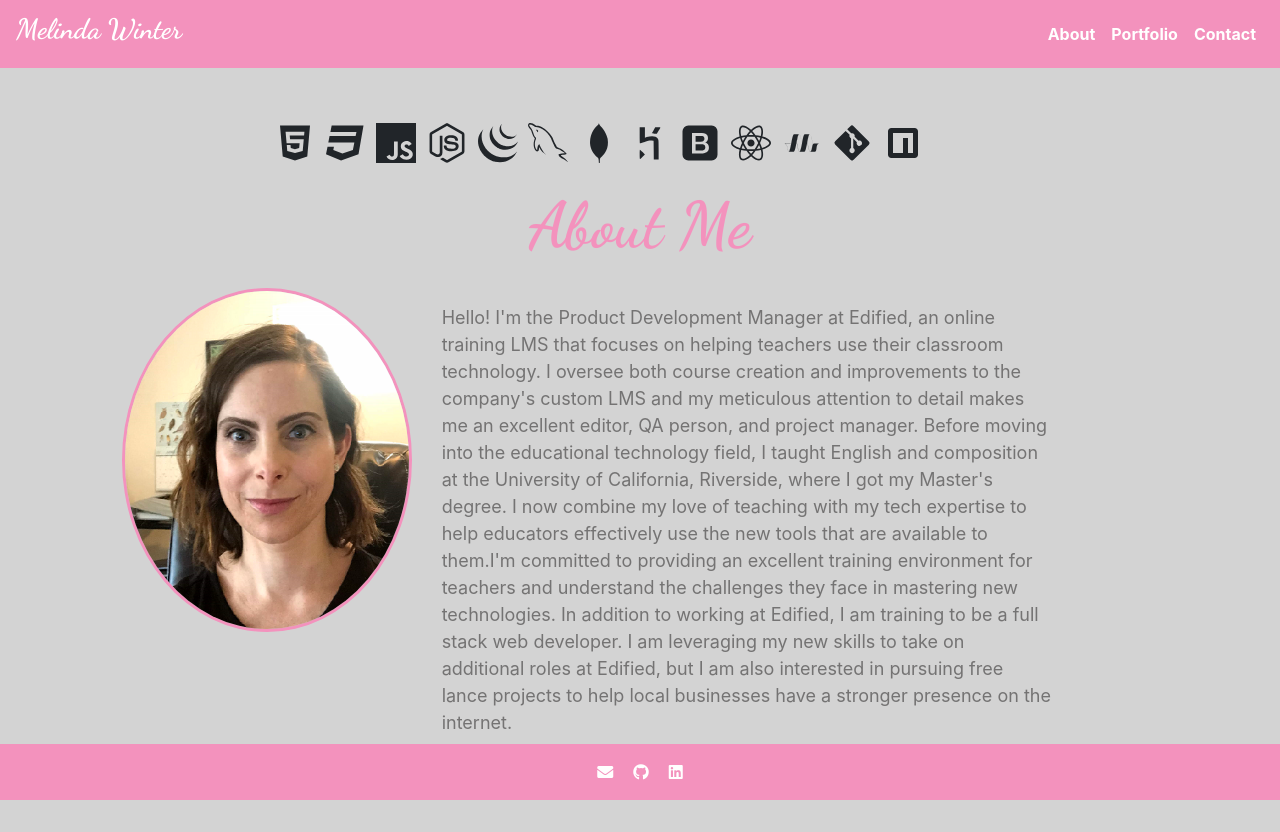
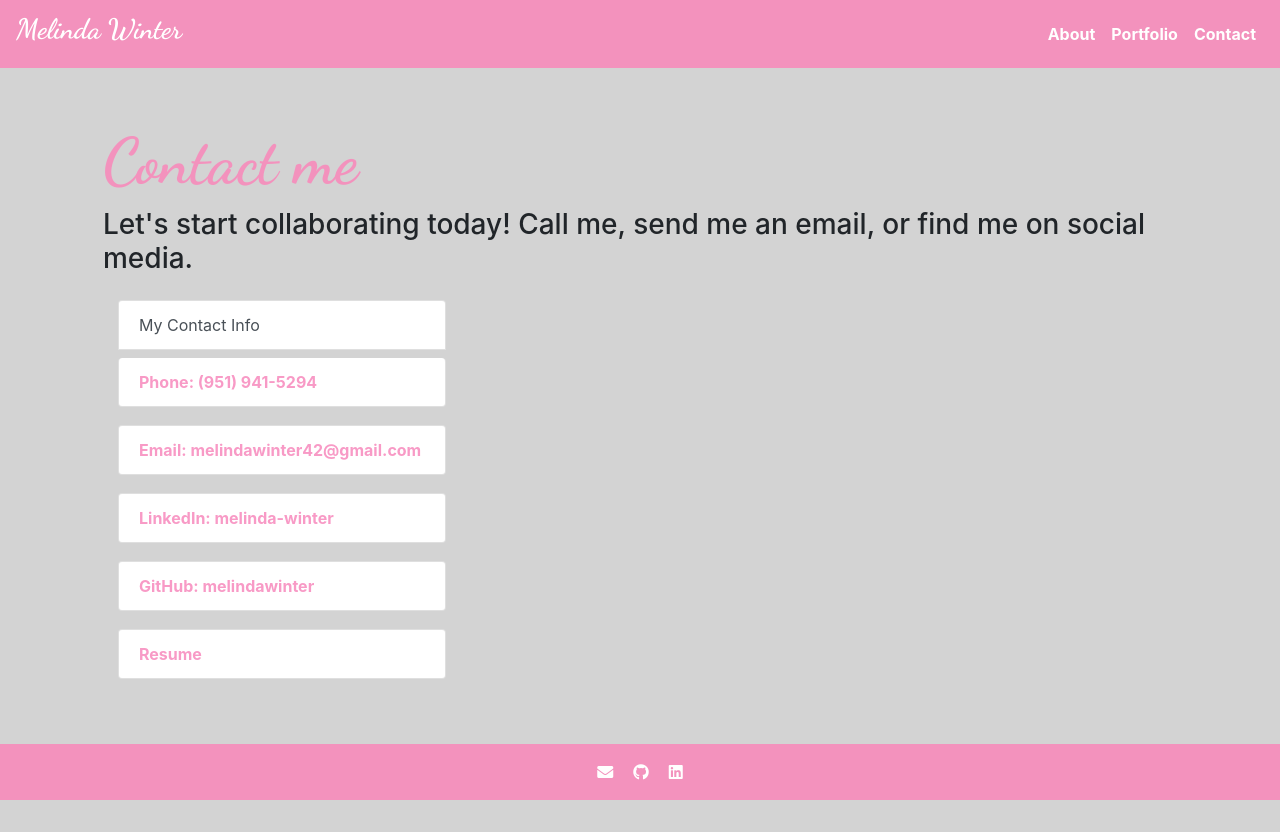
Before and after one commit to melindawinter/react-portfolio, a React (Create React App) app: page /contact in a window 1280 px wide. After the commit the page ends 800 px from the top, so only its background shows below. Built offline with nearby package versions, Linux system fonts and the light colour scheme; a web font is replaced by a local one.

Commit message:
try adding a landing page

```diff
--- a/src/App.js
+++ b/src/App.js
@@ -5,6 +5,7 @@ import Footer from "./components/Footer/Footer";
 import About from "./views/About";
 import Portfolio from "./views/Portfolio";
 import Contact from "./views/Contact";
+import Landing from "./views/Landing";
 import { BrowserRouter as Router, Switch, Route } from "react-router-dom";
 
 function App() {
@@ -13,10 +14,10 @@ function App() {
       <div className="App">
         <Nav />
         <Switch>
-          <Route exact path="/react-portfolio" component={About} />
-          <Route path="/" component={About} />
-          <Route path="/portfolio" component={Portfolio} />
-          <Route path="/contact" component={Contact} />
+          <Route exact path="/react-portfolio" component={Landing} />
+          <Route exact path="/" component={About} />
+          <Route exact path="/portfolio" component={Portfolio} />
+          <Route exact path="/contact" component={Contact} />
         </Switch>
         <Footer />
       </div>
--- /dev/null
+++ b/src/Views/Landing.js
@@ -0,0 +1,14 @@
+import React from "react";
+import AboutMe from "../components/AboutMe/AboutMe";
+import Skills from "../components/Skills-Section/Skills-Section";
+
+function Landing() {
+  return (
+    <div>
+      <Skills />
+      <AboutMe />
+    </div>
+  );
+}
+
+export default Landing;
```
